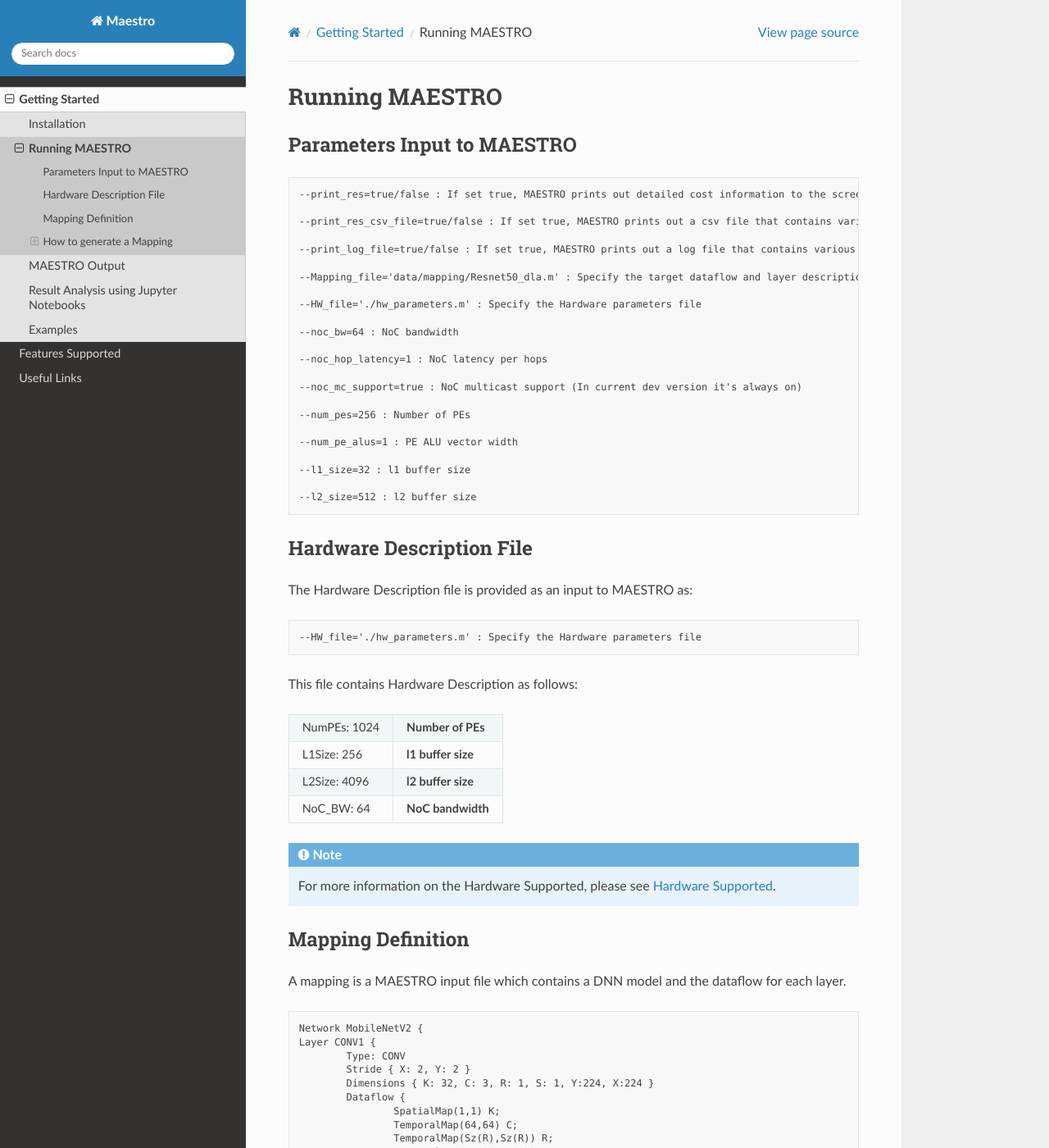
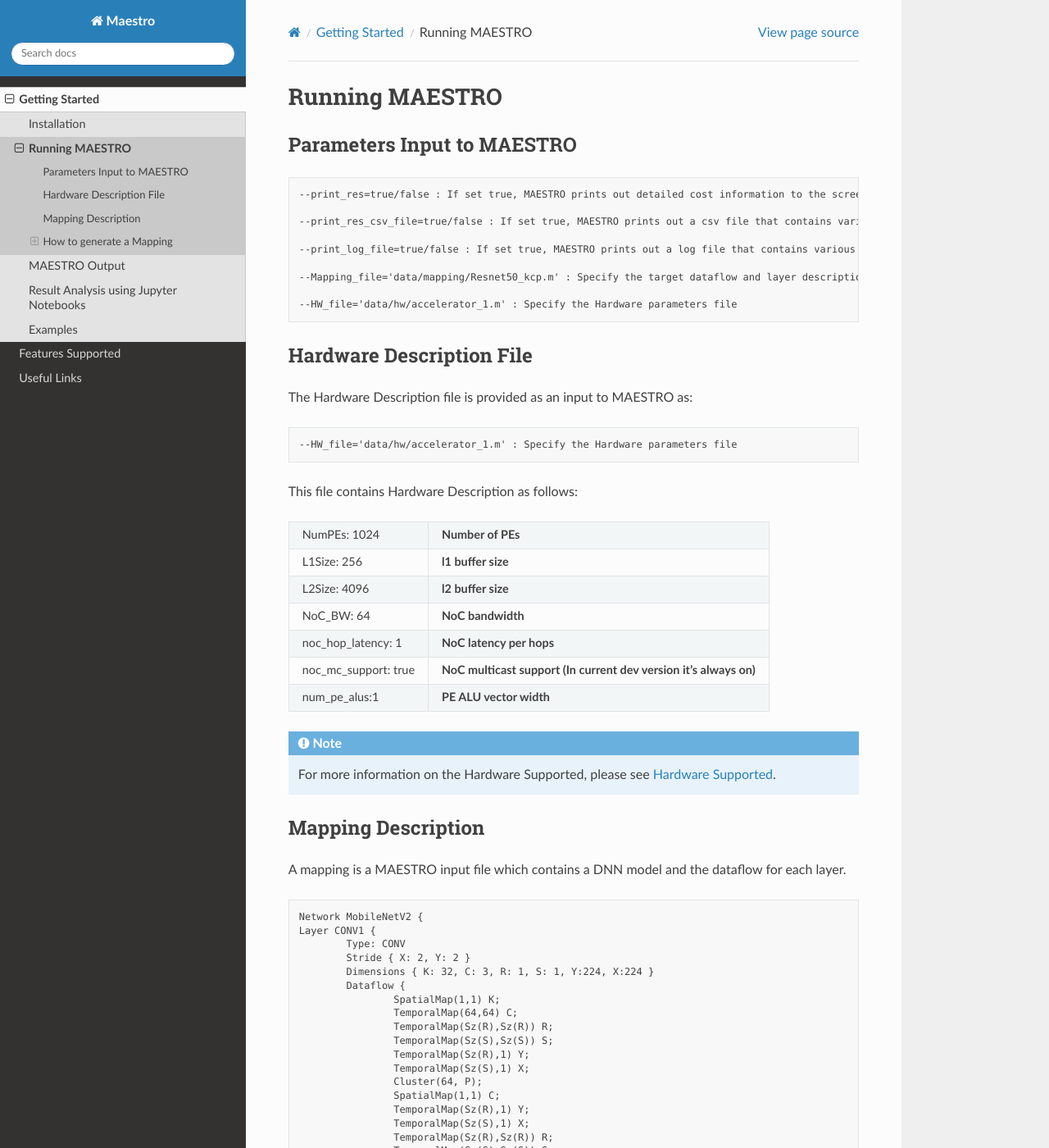
Before and after one commit to ghjeong12/maestro-docs, a Sphinx documentation site: the page built from docs/source/tutorials/running_maestro.rst, in a window 1280 px wide and 1400 px high. Shown: the whole window at 82% size. Built offline with Sphinx 7.4.7 and the Read the Docs theme 2.0.0, drawn with Linux system fonts in a browser that asks for light colours; some of the changed text lies outside the part shown.

Commit message:
Fix words

```diff
--- a/docs/source/tutorials/running_maestro.rst
+++ b/docs/source/tutorials/running_maestro.rst
@@ -17,23 +17,9 @@
 
 	--print_log_file=true/false : If set true, MAESTRO prints out a log file that contains various information of detailed computation patterns to "log.txt"
 
-	--Mapping_file='data/mapping/Resnet50_dla.m' : Specify the target dataflow and layer description file
+	--Mapping_file='data/mapping/Resnet50_kcp.m' : Specify the target dataflow and layer description file
 
-	--HW_file='./hw_parameters.m' : Specify the Hardware parameters file
-
-	--noc_bw=64 : NoC bandwidth
-
-	--noc_hop_latency=1 : NoC latency per hops
-
-	--noc_mc_support=true : NoC multicast support (In current dev version it's always on)
-
-	--num_pes=256 : Number of PEs
-
-	--num_pe_alus=1 : PE ALU vector width
-
-	--l1_size=32 : l1 buffer size
-
-	--l2_size=512 : l2 buffer size
+	--HW_file='data/hw/accelerator_1.m' : Specify the Hardware parameters file
 
 .. _Hardware Description:
 
@@ -44,17 +30,20 @@
 
 .. code-block:: none
 
-	--HW_file='./hw_parameters.m' : Specify the Hardware parameters file
+	--HW_file='data/hw/accelerator_1.m' : Specify the Hardware parameters file
 
 This file contains Hardware Description as follows:
 
 
-===============  ======================
-NumPEs: 1024     **Number of PEs**
-L1Size: 256	     **l1 buffer size**
-L2Size: 4096     **l2 buffer size**
-NoC_BW: 64       **NoC bandwidth**
-===============  ======================
+=====================  =======================================================================
+NumPEs: 1024            **Number of PEs**
+L1Size: 256             **l1 buffer size**
+L2Size: 4096            **l2 buffer size**
+NoC_BW: 64              **NoC bandwidth**
+noc_hop_latency: 1      **NoC latency per hops**
+noc_mc_support: true    **NoC multicast support (In current dev version it's always on)**
+num_pe_alus:1           **PE ALU vector width**
+=====================  =======================================================================
 
 .. note::
    For more information on the Hardware Supported, please see
@@ -62,7 +51,7 @@
 
 .. _Mapping Definition:
 
-Mapping Definition
+Mapping Description
 ------------------
 
 A mapping is a MAESTRO input file which contains a DNN model and the dataflow for each layer.
```
Also changed, not shown: other parts of docs/source/tutorials/running_maestro.rst (+1 -1 lines).
